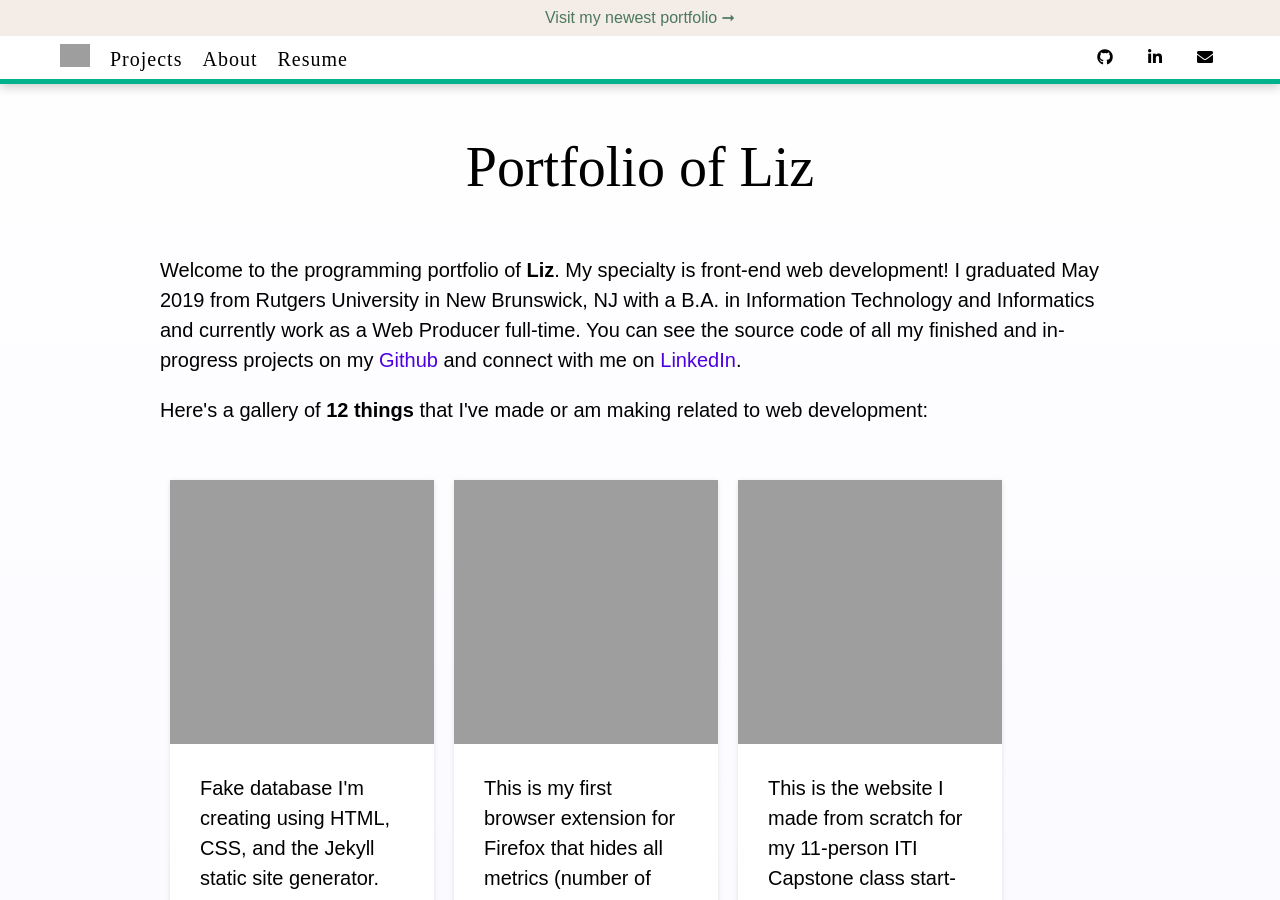
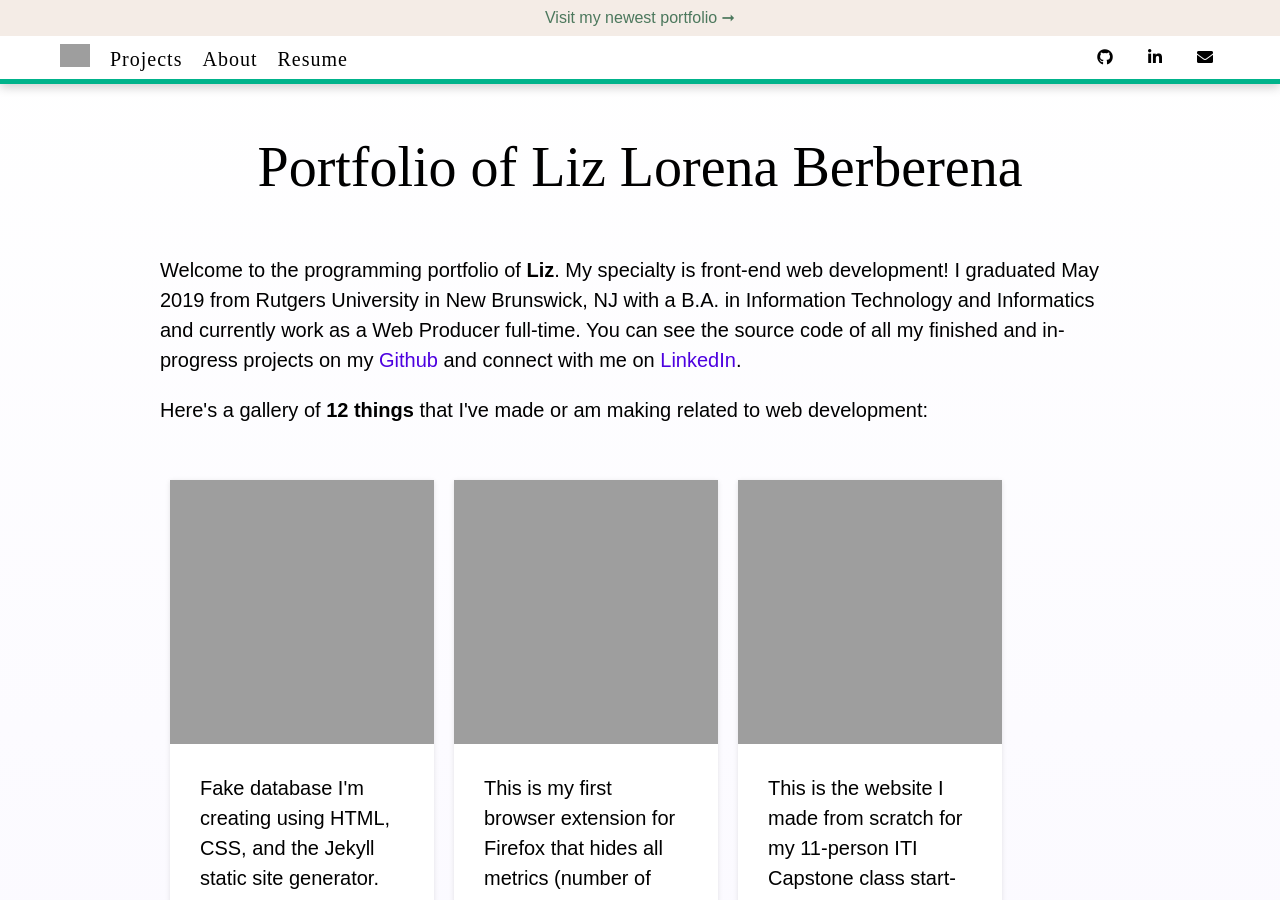
Before and after one commit to liz-lorena/mid-2019, a Jekyll site: the page built from index.html, in a window 1280 px wide and 900 px high. Built offline with Jekyll 4.4.1, drawn with Linux system fonts in a browser that asks for light colours; nearby versions of some CDN libraries; the list of posts is cut into pages by our own code; grey boxes are pictures that could not be loaded.

Commit message:
Update index.html

```diff
--- a/index.html
+++ b/index.html
@@ -3,7 +3,7 @@ layout: default
 title: Portfolio
 ---
 
-<h1>Portfolio of Liz</h1>
+<h1>Portfolio of Liz Lorena Berberena</h1>
 
 <p>Welcome to the programming portfolio of <strong>Liz</strong>. My specialty is front-end web development! I graduated May 2019 from Rutgers University in New Brunswick, NJ with a B.A. in Information Technology and Informatics and currently work as a Web Producer full-time. You can see the source code of all my finished and in-progress projects on my <a href="http://github.com/lizberberena" target="_blank" rel="noopener">Github</a> and connect with me on <a href="http://linkedin.com/in/lizberberena" target="_blank" rel="noopener">LinkedIn</a>.
 
```
